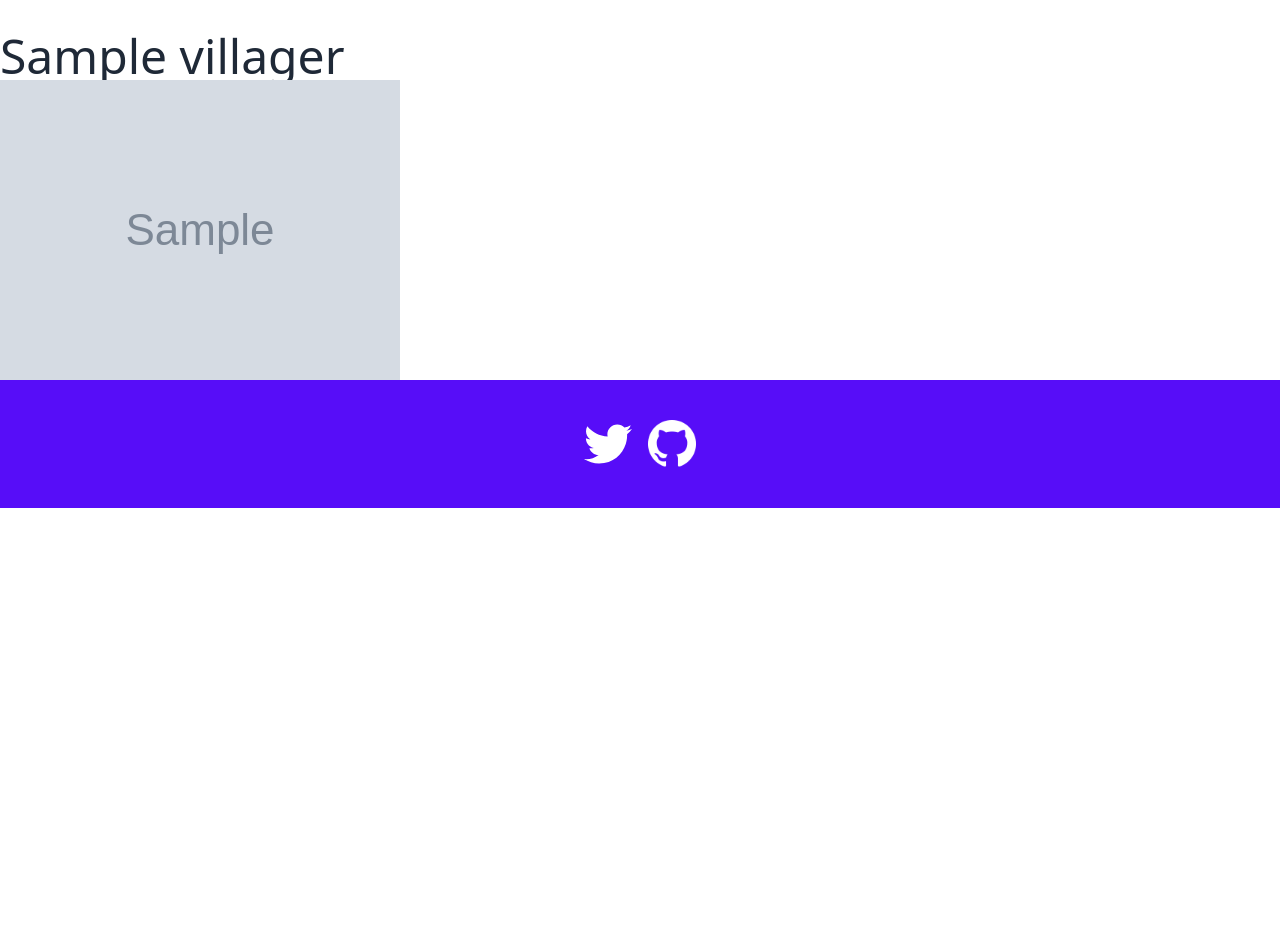
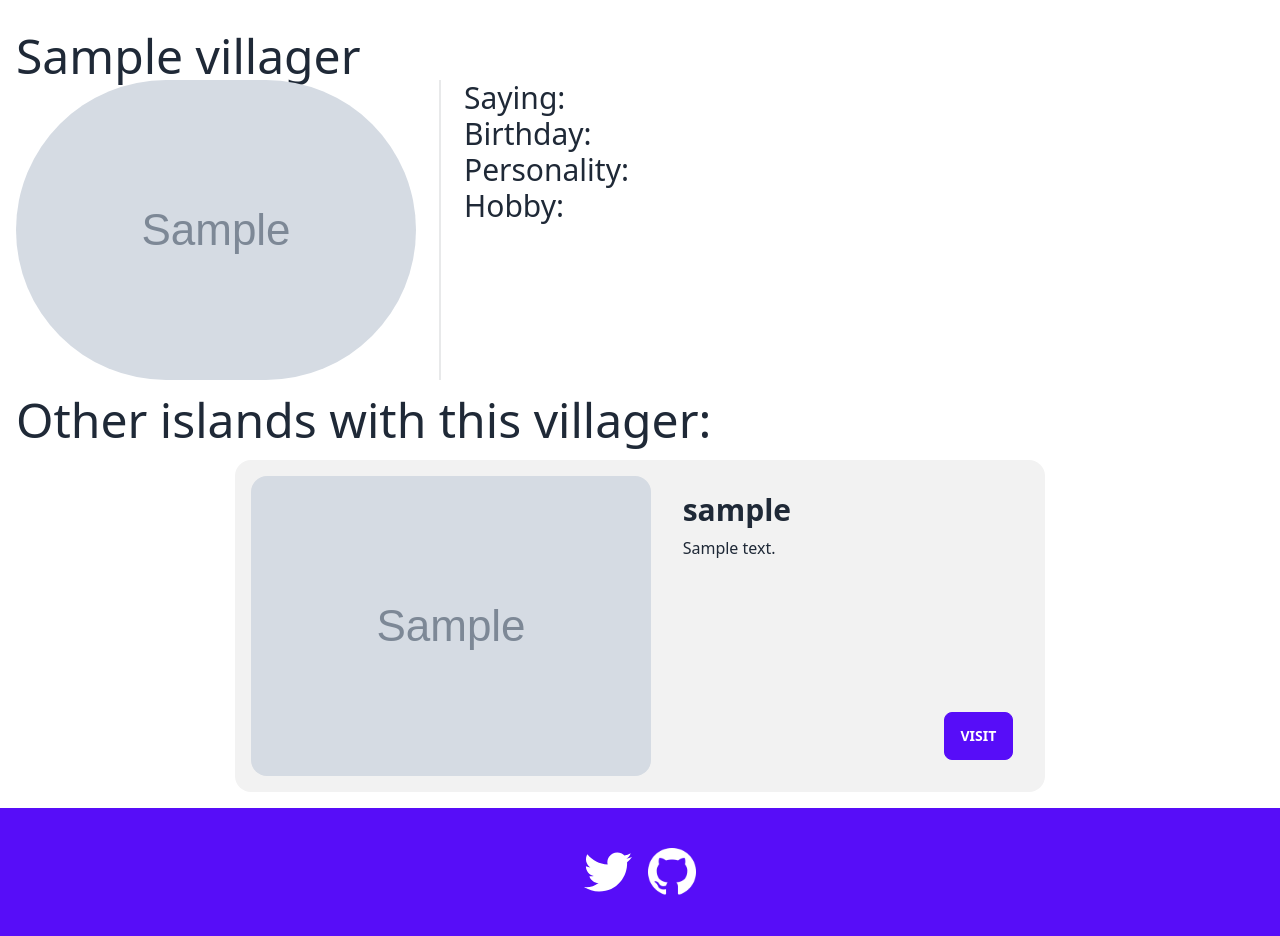
Before and after one commit to HayHay404/achnh-db, a Flask app: a page that uses templates/villager/profile.html in a window 1280 px wide. Shown: the part 64-1000 px from the top of the page. Before the commit the page ends 572 px from the top, so only its background shows below. Run offline with Flask 2, Linux system fonts and the light colour scheme; tables that the repository leaves empty hold one stand-in row (values such as "Sample post"); grey boxes marked "Sample" are stand-in pictures; some libraries are stand-ins or nearby versions.

Commit message:
Push to Heroku

```diff
--- a/app.py
+++ b/app.py
@@ -145,6 +145,12 @@
 #
 #
 
+@app.route("/u/")
+def all_users():
+    users = User.query.all()
+
+    return render_template("/user/users.html", users = users)
+
 @app.route("/account", methods=["GET", "POST"])
 def account():
     if not g.user:
@@ -230,17 +236,17 @@
         db.session.commit()
 
     if villager_form.validate_on_submit():
-        data = villager_form.villager_list.data.split(",")
-        print(data)
-        UserVillager.query.filter_by(user_id = user.id).delete()
+        if "," in villager_form.villager_list.data:
+            data = villager_form.villager_list.data.split(",")
+            UserVillager.query.filter_by(user_id = user.id).delete()
 
-        if data != ['']:
-            for villager_id in data:
-                user_villager = UserVillager(user_id = user.id, villager_id = villager_id)
-                db.session.add(user_villager)
-        db.session.commit()
-        flash("Successfully added villagers to your Island", "success")
-        return redirect(url_for('user_profile', username = user.username))
+            if data != ['']:
+                for villager_id in data:
+                    user_villager = UserVillager(user_id = user.id, villager_id = villager_id)
+                    db.session.add(user_villager)
+            db.session.commit()
+            flash("Successfully added villagers to your Island", "success")
+            return redirect(url_for('user_profile', username = user.username))
 
     return render_template("user/edit_profile.html",
         user = user,
@@ -256,8 +262,19 @@
 #
 #
 
+@app.route("/v/")
+def all_villagers():
+    villagers = Villager.query.all()
+
+    return render_template("/villager/villagers.html", villagers = villagers)
+
 @app.route("/v/<name>/")
 def villager_profile(name):
     villager = Villager.query.filter_by(name = name).first_or_404()
 
-    return render_template("/villager/profile.html", villager = villager)
+    users_villagers = UserVillager.query.filter(UserVillager.villager_id == villager.id).order_by(func.random()).limit(4).all()
+
+    return render_template("/villager/profile.html", villager = villager, users_villagers = users_villagers)
+
+if __name__ == "__main__":
+    app.run()
--- a/models.py
+++ b/models.py
@@ -41,7 +41,7 @@
         return cls(username = username, password = hashed_utf8, email = email)
 
     images = db.relationship("Image", backref = "users", cascade = "all, delete-orphan")
-    user_villagers = db.relationship("UserVillager", backref = "users", cascade = "all, delete-orphan")
+    user_villagers = db.relationship("UserVillager", backref = "users", cascade = "all, delete-orphan", lazy='dynamic')
 
 class Villager(db.Model):
     """Class to store villagers each island has."""
--- a/seed.py
+++ b/seed.py
@@ -3,7 +3,7 @@
 import requests
 import json
 
-db.drop_all()
+# db.drop_all()
 db.create_all()
 
 BASE_URL = 'http://acnhapi.com/v1/villagers'
--- a/static/tsconfig.json
+++ b/static/tsconfig.json
@@ -1,5 +1,6 @@
 {
     "compilerOptions": {
+        "module": "esnext",
         "target": "ESNext",
         "watch": true,
         "lib": ["DOM", "ESNext"],
--- /dev/null
+++ b/static/villager_profile.js
@@ -0,0 +1,15 @@
+let saying = document.getElementById("saying");
+let birthday = document.getElementById("birthday");
+let personality = document.getElementById("personality");
+let hobby = document.getElementById("hobby");
+let villager_id = document.querySelector("h1");
+async function fillPage() {
+    fetch(`http://acnhapi.com/v1/villagers/${villager_id.id}`).then(async (response) => {
+        const responseJson = await response.json();
+        saying.innerText += " " + responseJson["saying"];
+        birthday.innerText += " " + responseJson["birthday-string"];
+        personality.innerText += " " + responseJson["personality"];
+        hobby.innerText += " " + responseJson["hobby"];
+    });
+}
+fillPage();
--- a/templates/villager/profile.html
+++ b/templates/villager/profile.html
@@ -1,7 +1,41 @@
 {% extends 'base.html' %}
 
 {%block content %}
-<h1 class="text-5xl">{{villager.name}}</h1>
-<img src="{{villager.image_url}}" alt="">
+<div class="m-4">
+    <h1 class="text-5xl mt-4" id="{{villager.id}}">{{villager.name}}</h1>
+    <div class="flex w-full">
+        <img src="{{villager.image_url}}" class="rounded-full" alt="{{villager.name}}">
+
+        <div class="divider divider-horizontal"></div>
+
+        <div class="">
+            <div id="saying" class="text-3xl">Saying: </div>
+            <div id="birthday" class="text-3xl">Birthday: </div>
+            <div id="personality" class="text-3xl">Personality: </div>
+            <div id="hobby" class="text-3xl">Hobby: </div>
+        </div>
+    </div>
+
+    <h1 class="text-5xl mt-4">Other islands with this villager:</h1>
+    {% for user_villager in users_villagers %}
+    {% set user = user_villager.users %}
+    <div class="grid place-items-center m-4">
+        <div class="card lg:card-side shadow-x1 bg-base-200 w-2/3 ">
+            <figure >
+                <img src="{% if user.images != [] %} {{user.images[0].image_url}} {% else %} https://www.salonlfc.com/wp-content/uploads/2018/01/image-not-found-scaled-1150x647.png {% endif %}" class="rounded-box my-4 ml-4" width="405">
+            </figure>
+            <div class="card-body">
+                <h2 class="card-title text-3xl">{{user.username}}</h2>
+                <p>{% if user.bio != None %} {{user.bio}} {% else %} {% endif %}</p>
+                <div class="card-actions justify-end">
+                    <a href="{{url_for('user_profile', username = user.username)}}"><button class="btn btn-primary">Visit</button></a>
+                </div>
+            </div>
+        </div>
+    </div>
+    {% endfor %}
+</div>
+
+<script src="/static/villager_profile.js"></script>
 
 {%endblock%}
```
Also changed, not shown: static/villager_profile.ts (added, +17 -0 lines), templates/user/profile.html (+7 -5 lines), templates/user/users.html (added, +18 -0 lines), templates/villager/villagers.html (added, +18 -0 lines), 3 other files.
